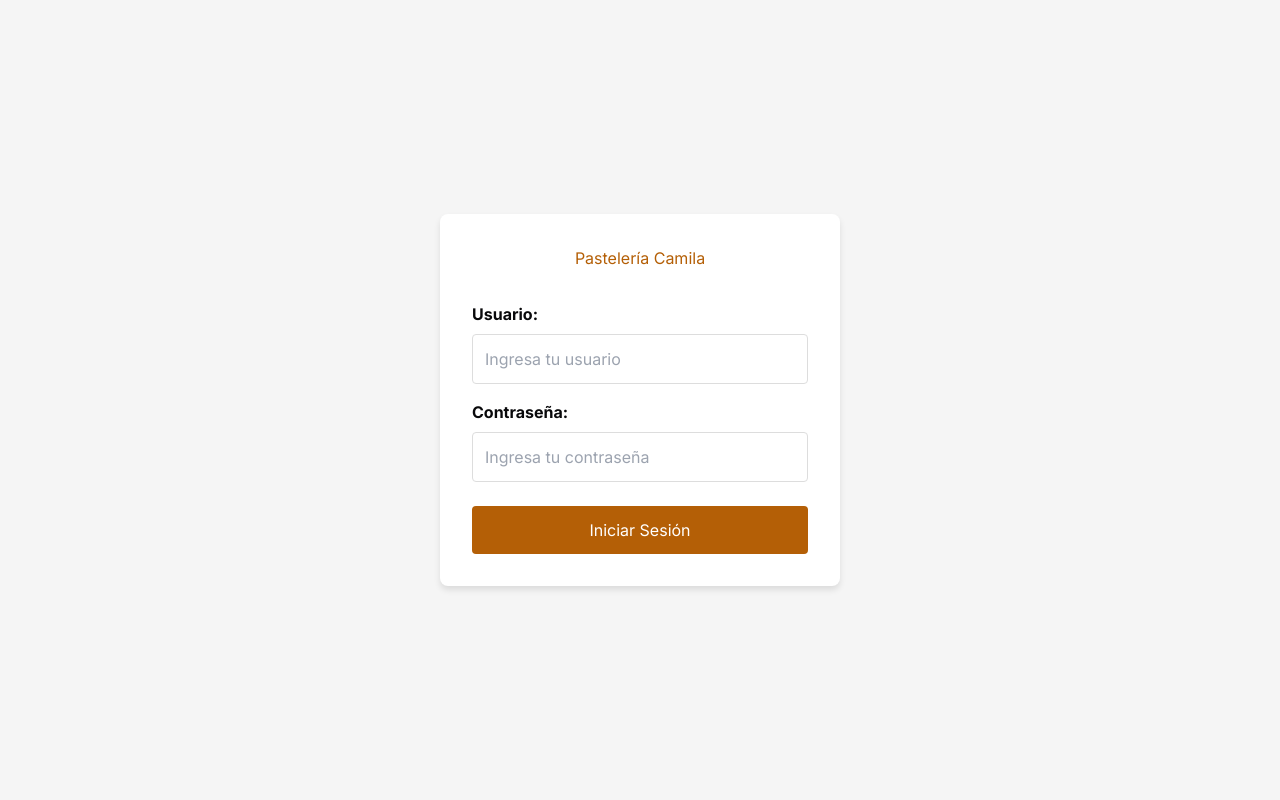
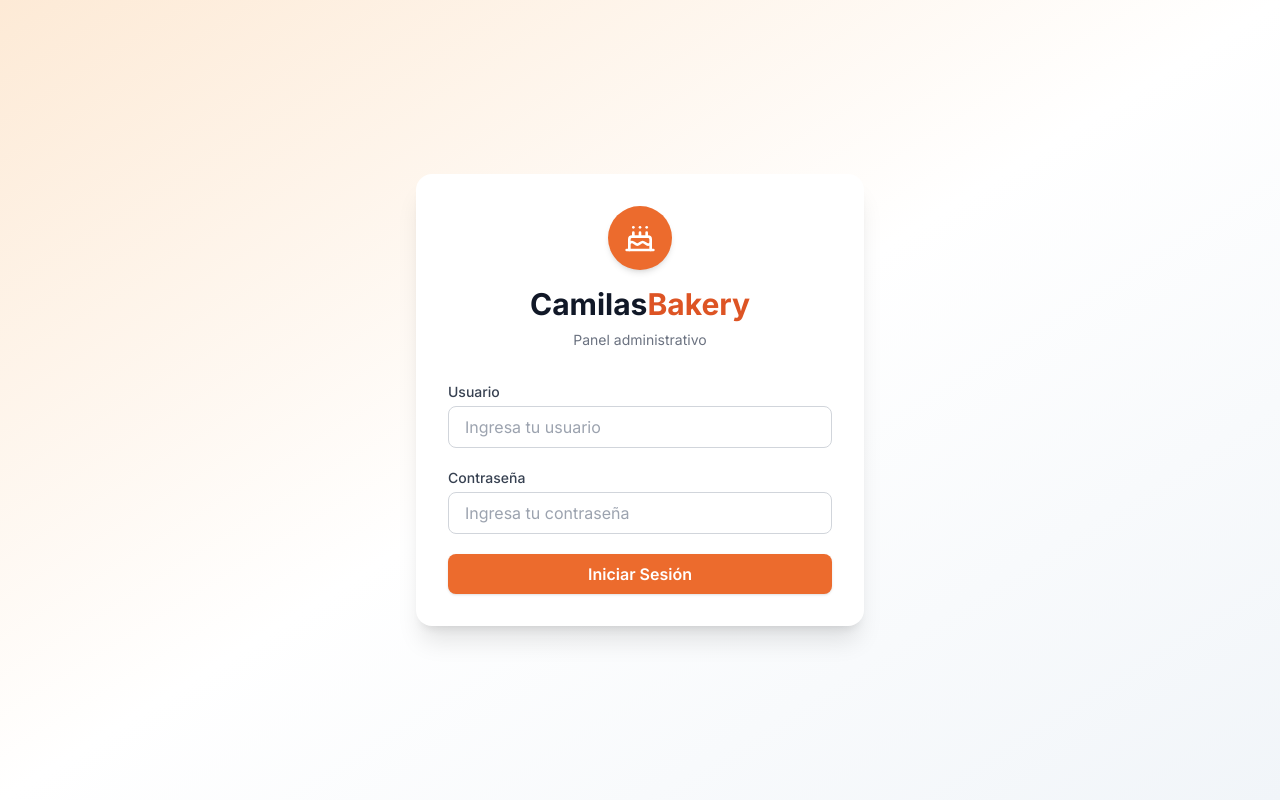
Before and after one commit to MateoSforza/BD_Aplicada_pasteleria-main, a React (Vite) app in the folder frontend/: page /login in a window 1280 px wide. Built offline with nearby package versions, Linux system fonts and the light colour scheme; no server answers.

Commit message:
mucho por hoy

```diff
--- a/frontend/src/app/DashboardLayout.tsx
+++ b/frontend/src/app/DashboardLayout.tsx
@@ -9,8 +9,7 @@ import {
   BarChart3,
   LogOut,
   Menu,
-  X,
-  User
+  X
 } from 'lucide-react';
 
 const DashboardLayout: React.FC = () => {
@@ -46,7 +45,7 @@ const DashboardLayout: React.FC = () => {
         <div className="flex flex-col h-full">
           {/* Logo / Header */}
           <div className="flex items-center justify-between h-16 px-6 bg-primary-600">
-            <h1 className="text-xl font-bold tracking-wide">Pastelería Camila</h1>
+            <h1 className="text-xl font-bold tracking-wide">CamilasBakery</h1>
             <button
               onClick={() => setSidebarOpen(false)}
               className="lg:hidden text-white hover:bg-primary-700 p-1 rounded"
@@ -55,22 +54,21 @@ const DashboardLayout: React.FC = () => {
             </button>
           </div>
 
-          {/* Usuario */}
-          {usuario && (
+          {/* Usuario / Marca */}
           <div className="p-6 bg-primary-700 border-b border-primary-600">
             <div className="flex items-center space-x-3">
-                <div className="w-10 h-10 bg-primary-500 rounded-full flex items-center justify-center">
-                  <User className="w-6 h-6 text-white" />
+              {/* Logo con iniciales CB */}
+              <div className="w-10 h-10 bg-primary-500 rounded-full flex items-center justify-center font-bold text-white text-sm">
+                CB
               </div>
               <div>
                 <p className="text-sm font-semibold">
-                    {(usuario as any).username || (usuario as any).nombreUsuario || 'Usuario'}
+                  {usuario ? (usuario as any).username || (usuario as any).nombreUsuario : "Administrador"}
                 </p>
-                  <p className="text-xs text-primary-200">Administrador</p>
+                <p className="text-xs text-primary-200">CamilasBakery</p>
               </div>
             </div>
           </div>
-          )}
 
           {/* Menú navegación */}
           <nav className="flex-1 px-4 py-6 space-y-2 overflow-y-auto">
@@ -109,7 +107,7 @@ const DashboardLayout: React.FC = () => {
 
       {/* Contenido */}
       <div className="flex-1 flex flex-col overflow-hidden">
-        {/* Topbar (visible en desktop también) */}
+        {/* Topbar */}
         <header className="bg-white shadow-sm border-b border-gray-200 sticky top-0 z-10">
           <div className="flex items-center justify-between h-16 px-6">
             <button
--- a/frontend/src/pages/Dashboard.tsx
+++ b/frontend/src/pages/Dashboard.tsx
@@ -39,8 +39,8 @@ const Dashboard: React.FC = () => (
         className="w-14 h-14 rounded-full border-2 border-primary-500"
       />
       <h1 className="text-3xl font-bold text-gray-900 tracking-tight">
-        Bienvenido a la{" "}
-        <span className="text-primary-600">Pastelería Camila</span>
+        Bienvenido a{" "}
+        <span className="text-primary-600">CamilasBakery</span>
       </h1>
     </div>
 
--- a/frontend/src/pages/Login.tsx
+++ b/frontend/src/pages/Login.tsx
@@ -1,54 +1,61 @@
-import React, { useState } from 'react';
-import { useNavigate } from 'react-router-dom';
-import { useAuth } from '../hooks/useAuth';
+import React, { useState } from "react"
+import { useNavigate } from "react-router-dom"
+import { motion, AnimatePresence } from "framer-motion"
+import { useAuth } from "../hooks/useAuth"
+import { Cake } from "lucide-react"
 
 const Login: React.FC = () => {
-  const [username, setUsername] = useState('');  // Cambié nombreUsuario por username
-  const [password, setPassword] = useState('');
-  const { login, loading, error } = useAuth();
-  const navigate = useNavigate();
+  const [username, setUsername] = useState("")
+  const [password, setPassword] = useState("")
+  const { login, loading, error } = useAuth()
+  const navigate = useNavigate()
+  const [isExiting, setIsExiting] = useState(false)
 
   const handleSubmit = async (e: React.FormEvent) => {
-    e.preventDefault();
-
-    const success = await login({ username, password });  // Cambié la estructura
+    e.preventDefault()
+    const success = await login({ username, password })
     if (success) {
-      navigate('/dashboard');
+      // Activa animación de salida
+      setIsExiting(true)
+      setTimeout(() => {
+        navigate("/dashboard")
+      }, 600) // mismo tiempo que la animación
     }
-  };
+  }
 
   return (
-    <div style={{
-      minHeight: '100vh',
-      display: 'flex',
-      alignItems: 'center',
-      justifyContent: 'center',
-      backgroundColor: '#f5f5f5'
-    }}>
-      <div style={{
-        backgroundColor: 'white',
-        padding: '2rem',
-        borderRadius: '8px',
-        boxShadow: '0 4px 6px rgba(0, 0, 0, 0.1)',
-        width: '100%',
-        maxWidth: '400px'
-      }}>
-        <h2 style={{
-          textAlign: 'center',
-          marginBottom: '2rem',
-          color: '#b45f06'
-        }}>
-          Pastelería Camila
-        </h2>
+    <div className="min-h-screen flex items-center justify-center bg-gradient-to-br from-primary-100 via-white to-secondary-100">
+      <AnimatePresence>
+        {!isExiting && (
+          <motion.div
+            key="login-card"
+            initial={{ opacity: 0, y: 30 }}
+            animate={{ opacity: 1, y: 0 }}
+            exit={{ opacity: 0, y: -30 }}
+            transition={{ duration: 0.6 }}
+            className="bg-white rounded-2xl shadow-xl p-8 w-full max-w-md"
+          >
+            {/* Logo + título */}
+            <div className="flex flex-col items-center mb-8">
+              <div className="w-16 h-16 flex items-center justify-center bg-primary-500 rounded-full shadow-md mb-4">
+                <Cake className="w-8 h-8 text-white" />
+              </div>
+              <h1 className="text-3xl font-bold text-gray-900">
+                Camilas<span className="text-primary-600">Bakery</span>
+              </h1>
+              <p className="text-gray-500 text-sm mt-2">
+                Panel administrativo
+              </p>
+            </div>
 
-        <form onSubmit={handleSubmit}>
-          <div style={{ marginBottom: '1rem' }}>
-            <label htmlFor="usuario" style={{
-              display: 'block',
-              marginBottom: '0.5rem',
-              fontWeight: 'bold'
-            }}>
-              Usuario:
+            {/* Formulario */}
+            <form onSubmit={handleSubmit} className="space-y-5">
+              <div>
+                <label
+                  htmlFor="usuario"
+                  className="block text-sm font-medium text-gray-700 mb-1"
+                >
+                  Usuario
                 </label>
                 <input
                   type="text"
@@ -56,24 +63,17 @@ const Login: React.FC = () => {
                   value={username}
                   onChange={(e) => setUsername(e.target.value)}
                   required
-              style={{
-                width: '100%',
-                padding: '0.75rem',
-                border: '1px solid #ddd',
-                borderRadius: '4px',
-                fontSize: '1rem'
-              }}
+                  className="w-full px-4 py-2 rounded-lg border border-gray-300 focus:ring-2 focus:ring-primary-500 focus:outline-none"
                   placeholder="Ingresa tu usuario"
                 />
               </div>
 
-          <div style={{ marginBottom: '1.5rem' }}>
-            <label htmlFor="password" style={{
-              display: 'block',
-              marginBottom: '0.5rem',
-              fontWeight: 'bold'
-            }}>
-              Contraseña:
+              <div>
+                <label
+                  htmlFor="password"
+                  className="block text-sm font-medium text-gray-700 mb-1"
+                >
+                  Contraseña
                 </label>
                 <input
                   type="password"
@@ -81,50 +81,32 @@ const Login: React.FC = () => {
                   value={password}
                   onChange={(e) => setPassword(e.target.value)}
                   required
-              style={{
-                width: '100%',
-                padding: '0.75rem',
-                border: '1px solid #ddd',
-                borderRadius: '4px',
-                fontSize: '1rem'
-              }}
+                  className="w-full px-4 py-2 rounded-lg border border-gray-300 focus:ring-2 focus:ring-primary-500 focus:outline-none"
                   placeholder="Ingresa tu contraseña"
                 />
               </div>
 
               {error && (
-            <div style={{
-              backgroundColor: '#f8d7da',
-              color: '#721c24',
-              padding: '0.75rem',
-              borderRadius: '4px',
-              marginBottom: '1rem',
-              border: '1px solid #f5c6cb'
-            }}>
+                <div className="bg-red-100 text-red-700 px-4 py-2 rounded-lg border border-red-200 text-sm">
                   {error}
                 </div>
               )}
 
-          <button
+              <motion.button
+                whileHover={{ scale: 1.02 }}
+                whileTap={{ scale: 0.98 }}
                 type="submit"
                 disabled={loading}
-            style={{
-              width: '100%',
-              padding: '0.75rem',
-              backgroundColor: loading ? '#ccc' : '#b45f06',
-              color: 'white',
-              border: 'none',
-              borderRadius: '4px',
-              fontSize: '1rem',
-              cursor: loading ? 'not-allowed' : 'pointer'
-            }}
+                className="w-full bg-primary-500 hover:bg-primary-600 text-white font-semibold py-2 px-4 rounded-lg shadow transition disabled:opacity-50 disabled:cursor-not-allowed"
               >
-            {loading ? 'Iniciando sesión...' : 'Iniciar Sesión'}
-          </button>
+                {loading ? "Iniciando sesión..." : "Iniciar Sesión"}
+              </motion.button>
             </form>
+          </motion.div>
+        )}
+      </AnimatePresence>
     </div>
-    </div>
-  );
-};
+  )
+}
 
-export default Login;
+export default Login
```
Lines whose indentation alone changed are shown as unchanged.
